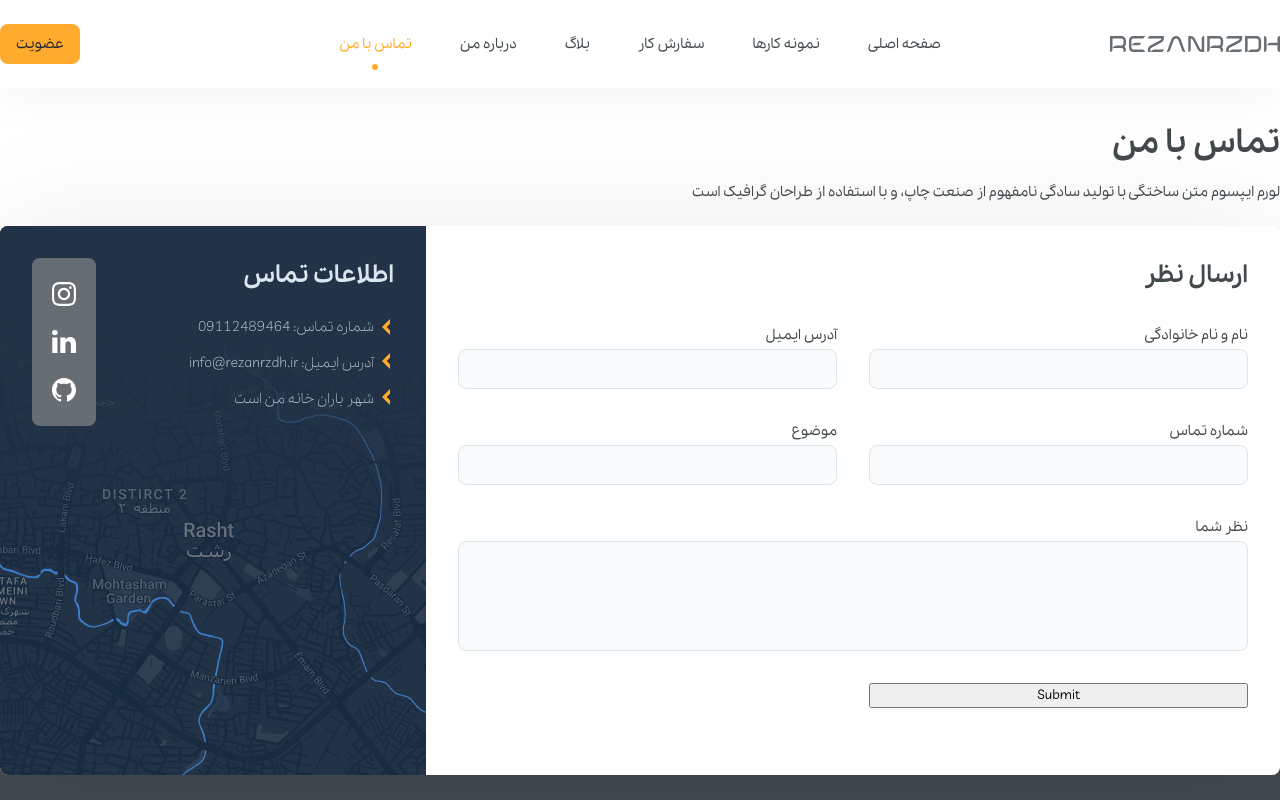
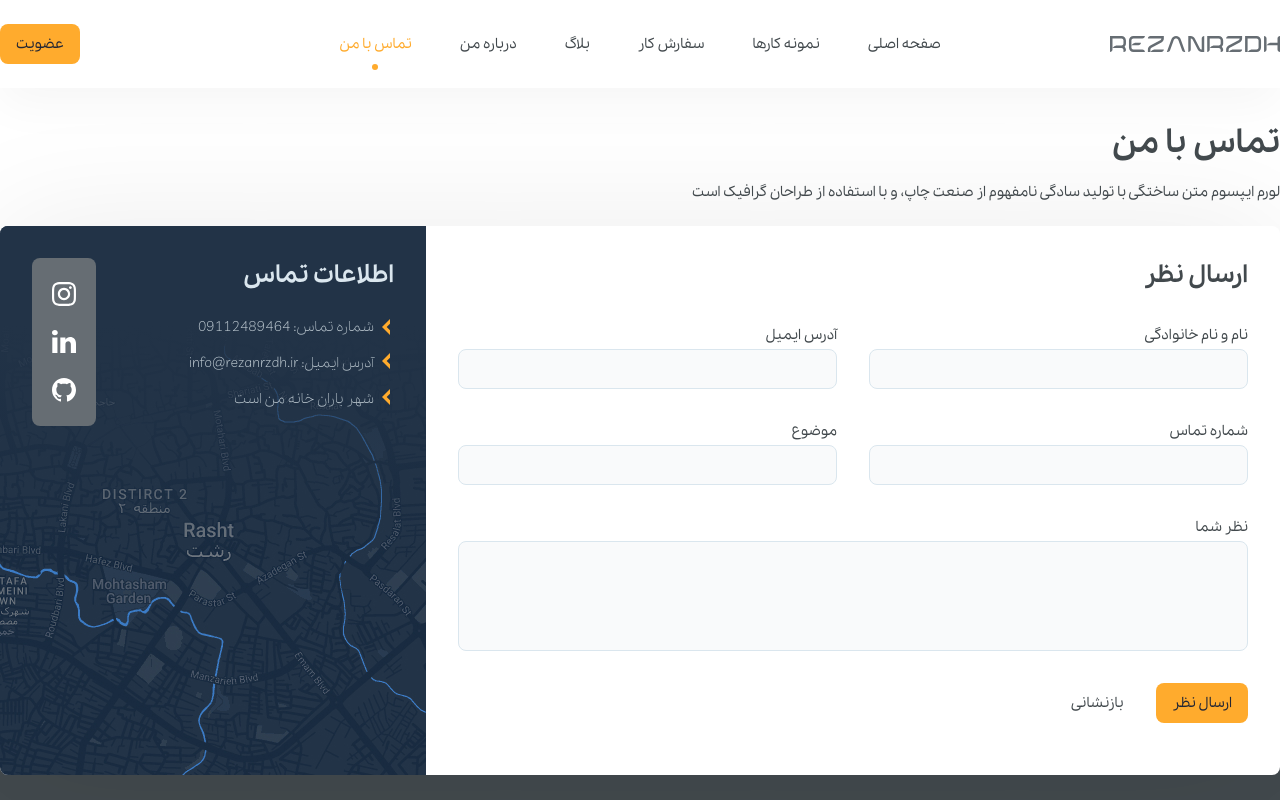
Before and after one commit to RezaNrzdh/RezaNrzdh, an Angular app in the folder client/: page /contact in a window 1280 px wide. Shown: the top 800 px of the page. Built offline with nearby package versions, Linux system fonts and the light colour scheme.

Commit message:
update contact page

```diff
--- a/client/src/app/feature/contact/contact.component.html
+++ b/client/src/app/feature/contact/contact.component.html
@@ -10,7 +10,10 @@
                 <app-textbox type="tel" name="phone" title="شماره تماس" formControlName="phone"></app-textbox>
                 <app-textbox type="text" name="subject" title="موضوع" formControlName="subject"></app-textbox>
                 <app-textbox [multiLine]="true" [rows]="4" name="comment" title="نظر شما" formControlName="comment"></app-textbox>
-                <button>Submit</button>
+                <div class="flex">
+                    <app-button [isLink]="false" color="primary" mode="filled" class="margin-left-16">ارسال نظر</app-button>
+                    <app-button [isLink]="true" color="dark" mode="ghost">بازنشانی</app-button>
+                </div>
             </form>
         </div>
         <div class="info relative margin-right-auto background-gray-5">
--- a/client/src/app/feature/contact/contact.component.scss
+++ b/client/src/app/feature/contact/contact.component.scss
@@ -33,7 +33,9 @@ app-textbox[name="comment"]{ grid-area: comment }
                         'comment comment';
                     grid-column-gap: 32px;
                     grid-row-gap: 32px;
-
+                    app-button{
+                        width: fit-content;
+                    }
                 }
             }
             .info{
```
